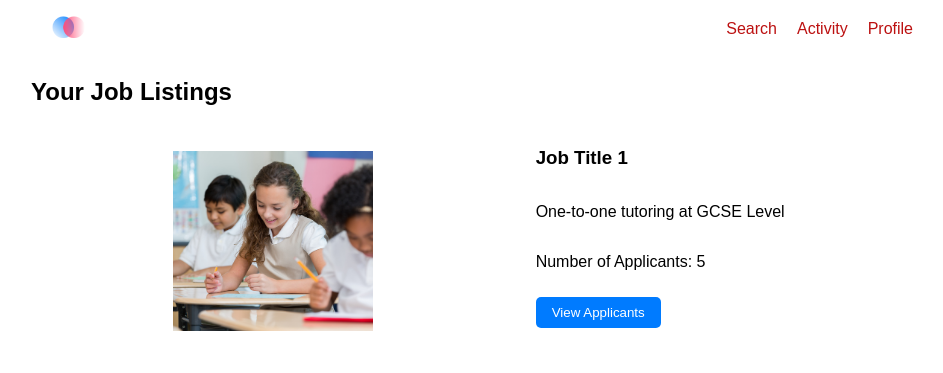
After one commit to cfglondon23/Team-10, a PHP site: page /HTML/YourListings.html in a window 1280 px wide. The commit adds this page. Shown: the top 373 px of the page, without its empty margins (161-1104 px from the left). Run offline with PHP 8.4, Linux system fonts and the light colour scheme.

Commit message:
adding updates for the active listing page

```diff
--- a/HTML/Profile.html
+++ b/HTML/Profile.html
@@ -14,7 +14,9 @@
             </a>
             <ul class="nav-links">
                 <li><a href="./MainPage.html">Search</a></li>
+                <li><a href ="./YourListings.html">Activity</a></li>
                 <li><a href="./Profile.html">Profile</a></li>
+
             </ul>
         </div>
     </nav>
--- /dev/null
+++ b/HTML/YourListings.html
@@ -0,0 +1,52 @@
+<!doctype html>
+<html lang="en">
+<head>
+    <meta charset="utf-8">
+    <meta name="viewport" content="width=device-width, initial-scale=1, shrink-to-fit=no">
+    <title>Profile</title>
+    <link rel="stylesheet" href="../ourstyles.css">
+</head>
+<body>
+    <nav class="navbar">
+        <div class="navbar-container">
+            <a href="/" class="logo-container">
+                <img class="logo" src="../Images/logo.png" alt="Logo">
+            </a>
+            <ul class="nav-links">
+                <li><a href="./MainPage.html">Search</a></li>
+                <li><a href =".YourListings.html">Activity</a></li>
+                <li><a href="./Profile.html">Profile</a></li>
+
+            </ul>
+        </div>
+    </nav>
+    <div class="job-listings-container">
+        <h2>Your Job Listings</h2>
+        <div class="job-listing">
+            <img class="job-image" src="../Images/one to one tutoriing.jpg" alt="Job 1">
+            <div class="job-info">
+                <h3>Job Title 1</h3>
+                <p>One-to-one tutoring at GCSE Level</p>
+                <p>Number of Applicants: 5</p>
+                <button class="view-applicants-btn">View Applicants</button>
+            </div>
+        </div>
+        <div class="job-listing">
+            <img class="job-image" src="../Images/job2.jpg" alt="Job 2">
+            <div class="job-info">
+                <h3>Job Title 2</h3>
+                <p>Job description for job 2...</p>
+                <p>Number of Applicants: 3</p>
+                <button class="view-applicants-btn">View Applicants</button>
+            </div>
+        </div>
+        <div class="job-listing">
+            <img class="job-image" src="../Images/job3.jpg" alt="Job 3">
+            <div class="job-info">
+                <h3>Job Title 3</h3>
+                <p>Job description for job 3...</p>
+                <p>Number of Applicants: 8</p>
+                <button class="view-applicants-btn">View Applicants</button>
+            </div>
+        </div>
+    </div>
--- a/ourstyles.css
+++ b/ourstyles.css
@@ -136,3 +136,45 @@ margin: 0;
 .submit-btn:hover {
     background-color: #0056b3;
 }
+
+
+.job-listings-container {
+    max-width: 70%;
+    margin: 20px auto;
+}
+
+.job-listing {
+    display: flex;
+    align-items: center;
+    margin-bottom: 20px;
+    justify-content: space-evenly;
+}
+
+
+.job-image {
+    width: 200px;
+    height: 180px;
+    object-fit: cover;
+    margin-top: 25px;
+    margin-right: 20px;
+}
+
+.job-info {
+    display: flex;
+    flex-direction: column;
+    align-items: flex-start;
+}
+
+.view-applicants-btn {
+    margin-top: 10px;
+    padding: 8px 16px;
+    background-color: #007bff;
+    color: white;
+    border: none;
+    border-radius: 5px;
+    cursor: pointer;
+}
+
+.view-applicants-btn:hover {
+    background-color: #0056b3;
+}
```
Also changed, not shown: Images/one to one tutoriing.jpg (added).
